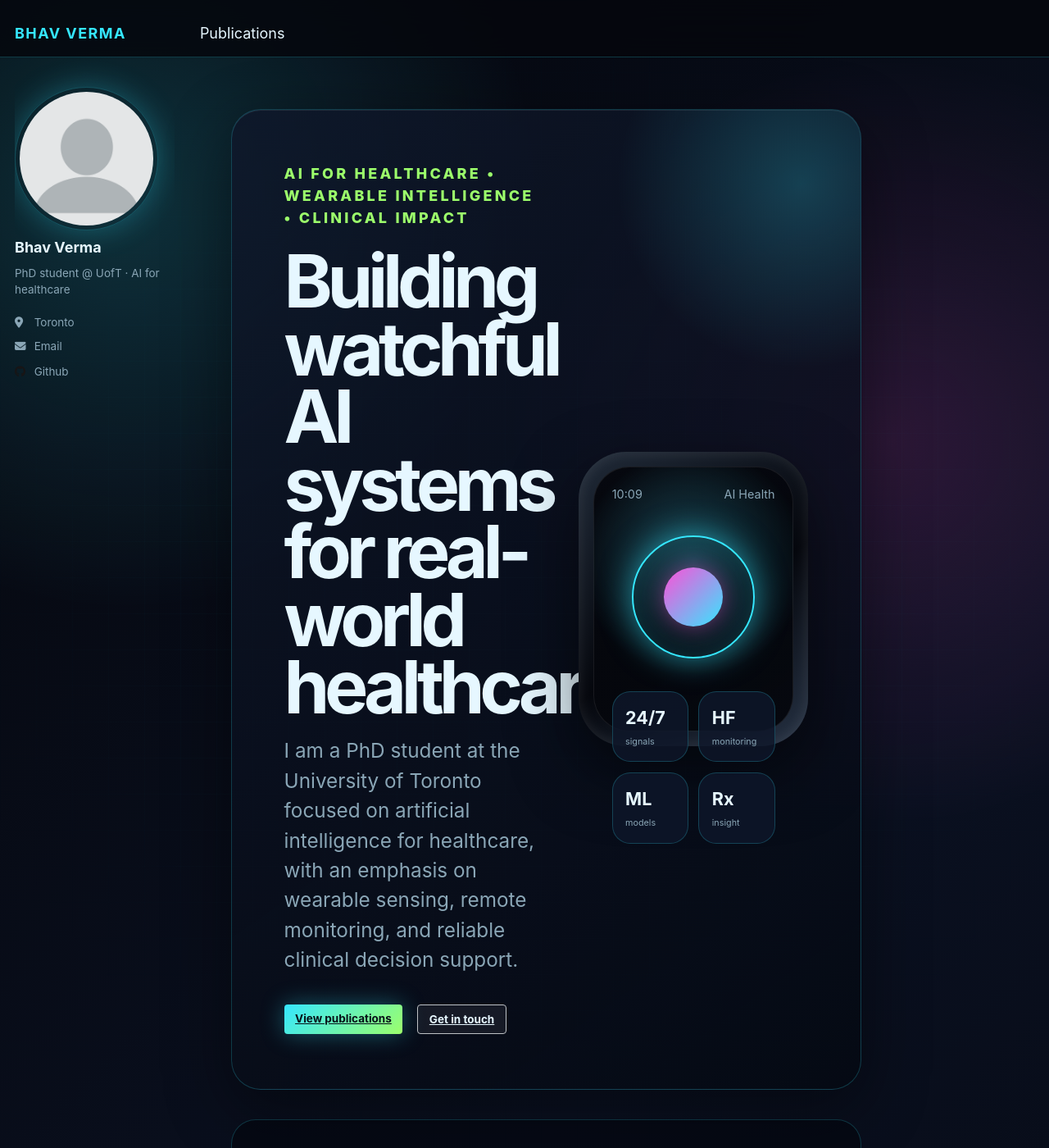
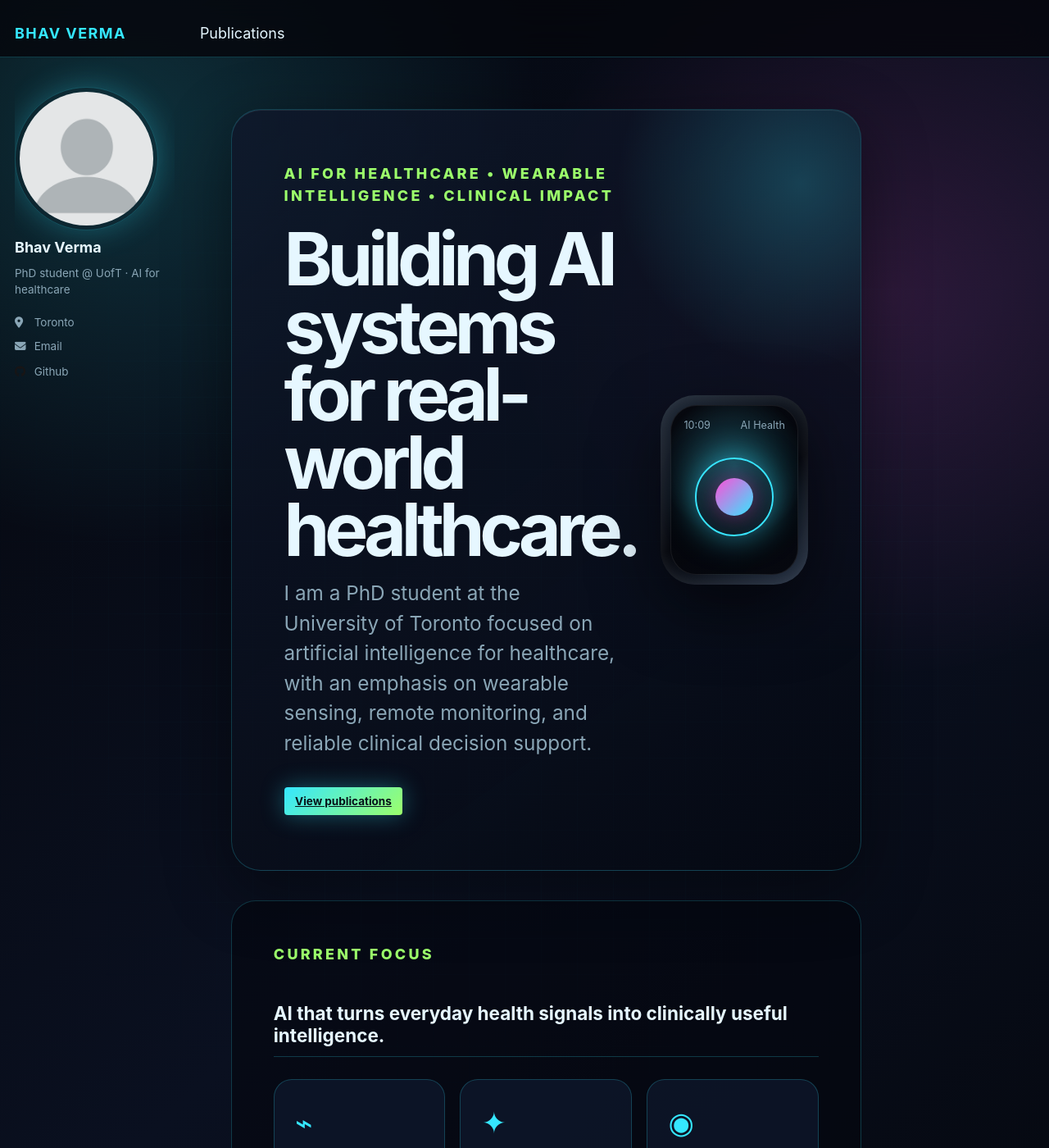
Before and after one commit to bhavverma/bhavverma.github.io, a Jekyll site: the page built from _pages/about.md, in a window 1280 px wide and 1400 px high. Shown: the whole window at 82% size. Built offline with Jekyll 4.4.1, drawn with Linux system fonts in a browser that asks for light colours; some of the changed text lies outside the part shown.

Commit message:
Update homepage and publication links

```diff
--- a/_pages/about.md
+++ b/_pages/about.md
@@ -10,26 +10,19 @@ redirect_from:
 <section class="watch-hero" aria-label="AI for healthcare introduction">
   <div class="watch-hero__copy">
     <p class="eyebrow">AI for healthcare • wearable intelligence • clinical impact</p>
-    <h1>Building watchful AI systems for real-world healthcare.</h1>
+    <h1>Building AI systems for real-world healthcare.</h1>
     <p class="watch-hero__lead">I am a PhD student at the University of Toronto focused on artificial intelligence for healthcare, with an emphasis on wearable sensing, remote monitoring, and reliable clinical decision support.</p>
     <div class="watch-hero__actions">
       <a class="btn btn--primary" href="/publications/">View publications</a>
-      <a class="btn btn--inverse" href="mailto:bhavish.verma@mail.utoronto.ca">Get in touch</a>
     </div>
   </div>
-  <div class="watch-face" aria-label="Smartwatch-inspired research dashboard">
+  <div class="watch-face" aria-label="Smartwatch-inspired research graphic">
     <div class="watch-face__screen">
       <div class="watch-face__status">
         <span>10:09</span>
         <span>AI Health</span>
       </div>
       <div class="pulse-ring"><span></span></div>
-      <div class="metric-grid">
-        <div><strong>24/7</strong><small>signals</small></div>
-        <div><strong>HF</strong><small>monitoring</small></div>
-        <div><strong>ML</strong><small>models</small></div>
-        <div><strong>Rx</strong><small>insight</small></div>
-      </div>
     </div>
   </div>
 </section>
@@ -55,25 +48,3 @@ redirect_from:
     </article>
   </div>
 </section>
-
-<section class="watch-section timeline-panel">
-  <p class="section-kicker">Selected work</p>
-  <h2>Recent research</h2>
-  <div class="publication-strip">
-    <article>
-      <img src="/images/publication-heartwatch.svg" alt="Heart failure smartwatch publication">
-      <div>
-        <h3>Remote monitoring of heart failure exacerbations using a smartwatch</h3>
-        <p><em>Nature Medicine</em> (2026) · Gao Y, Moayedi Y, Foroutan F, Verma B, Kim B, Luca ED, Brum M, et al.</p>
-      </div>
-    </article>
-    <article>
-      <img src="/images/publication-hitaxon.svg" alt="HiTaxon publication">
-      <div>
-        <h3>HiTaxon: a hierarchical ensemble framework for taxonomic classification of short reads</h3>
-        <p><em>Bioinformatics Advances</em> (2024) · Earlier work from my MSc on scalable machine-learning methods.</p>
-      </div>
-    </article>
-  </div>
-  <p class="inline-link">See the full list on the <a href="/publications/">publications page</a>.</p>
-</section>
--- a/assets/css/main.scss
+++ b/assets/css/main.scss
@@ -115,10 +115,10 @@ body::before {
 
 .watch-hero {
   display: grid;
-  grid-template-columns: minmax(0, 1.25fr) minmax(280px, 0.75fr);
+  grid-template-columns: minmax(0, 1.4fr) minmax(180px, 0.45fr);
   gap: 3rem;
   align-items: center;
-  min-height: 68vh;
+  min-height: 52vh;
   padding: clamp(2rem, 5vw, 5rem);
   border: 1px solid var(--watch-border);
   border-radius: 36px;
@@ -178,10 +178,10 @@ body::before {
 
 .watch-face {
   justify-self: center;
-  width: min(100%, 330px);
+  width: min(100%, 210px);
   aspect-ratio: 0.78;
-  padding: 18px;
-  border-radius: 58px;
+  padding: 12px;
+  border-radius: 42px;
   background: linear-gradient(145deg, #202a38, #05070d 55%, #263244);
   box-shadow: inset 0 0 18px rgba(255,255,255,0.1), 0 30px 80px rgba(0,0,0,0.55);
   position: relative;
@@ -190,42 +190,38 @@ body::before {
 
 .watch-face__screen {
   height: 100%;
-  padding: 1.2rem;
-  border-radius: 44px;
+  padding: 0.85rem;
+  border-radius: 32px;
   background: radial-gradient(circle at center 36%, rgba(53, 231, 255, 0.24), rgba(5, 7, 13, 0.96) 58%);
   border: 1px solid rgba(255,255,255,0.08);
 }
 
-.watch-face__status, .metric-grid { display: flex; justify-content: space-between; color: var(--watch-muted); font-size: 0.8rem; }
+.watch-face__status { display: flex; justify-content: space-between; color: var(--watch-muted); font-size: 0.7rem; }
 
 .pulse-ring {
   display: grid;
   place-items: center;
-  width: 150px;
-  height: 150px;
-  margin: 2.2rem auto;
+  width: 96px;
+  height: 96px;
+  margin: 1.6rem auto 0;
   border: 2px solid var(--watch-cyan);
   border-radius: 50%;
   box-shadow: 0 0 38px rgba(53, 231, 255, 0.55), inset 0 0 34px rgba(53, 231, 255, 0.16);
 }
 
 .pulse-ring span {
-  width: 72px;
-  height: 72px;
+  width: 46px;
+  height: 46px;
   border-radius: 50%;
   background: linear-gradient(135deg, var(--watch-pink), var(--watch-cyan));
   box-shadow: 0 0 30px rgba(255, 79, 216, 0.45);
 }
 
-.metric-grid { display: grid; grid-template-columns: repeat(2, 1fr); gap: 0.7rem; }
-.metric-grid div, .focus-grid article, .publication-strip article {
+.focus-grid article {
   background: var(--watch-panel);
   border: 1px solid var(--watch-border);
   border-radius: 22px;
 }
-.metric-grid div { padding: 0.85rem; }
-.metric-grid strong { display: block; color: var(--watch-text); font-size: 1.2rem; }
-.metric-grid small { color: var(--watch-muted); }
 
 .watch-section {
   margin-top: 2rem;
@@ -238,14 +234,11 @@ body::before {
 .focus-grid { display: grid; grid-template-columns: repeat(3, 1fr); gap: 1rem; margin-top: 1.5rem; }
 .focus-grid article { padding: 1.4rem; }
 .card-icon { color: var(--watch-cyan); font-size: 2rem; }
-.focus-grid h3, .publication-strip h3 { color: var(--watch-text); margin-bottom: 0.4rem; }
-.focus-grid p, .publication-strip p, .inline-link { color: var(--watch-muted); }
+.focus-grid h3 { color: var(--watch-text); margin-bottom: 0.4rem; }
+.focus-grid p, .inline-link { color: var(--watch-muted); }
 
-.publication-strip { display: grid; gap: 1rem; }
-.publication-strip article { display: grid; grid-template-columns: 150px 1fr; gap: 1rem; align-items: center; padding: 1rem; }
-.publication-strip img { width: 100%; border-radius: 18px; background: rgba(255,255,255,0.04); }
 
 @media (max-width: 900px) {
-  .watch-hero, .focus-grid, .publication-strip article { grid-template-columns: 1fr; }
+  .watch-hero, .focus-grid { grid-template-columns: 1fr; }
   .watch-hero { min-height: auto; }
 }
```
Also changed, not shown: _pages/publications.html (+18 -19 lines), _publications/2009-10-01-paper-title-number-1.md (+1 -4 lines), _publications/2026-01-01-heart-failure-smartwatch.md (+1 -4 lines), images/publication-heartwatch.svg (deleted), images/publication-hitaxon.svg (deleted).
